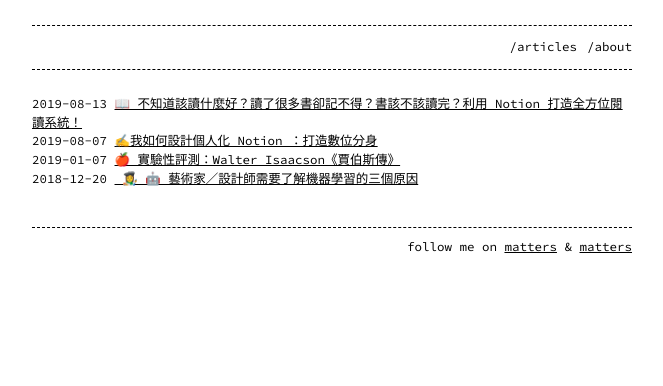
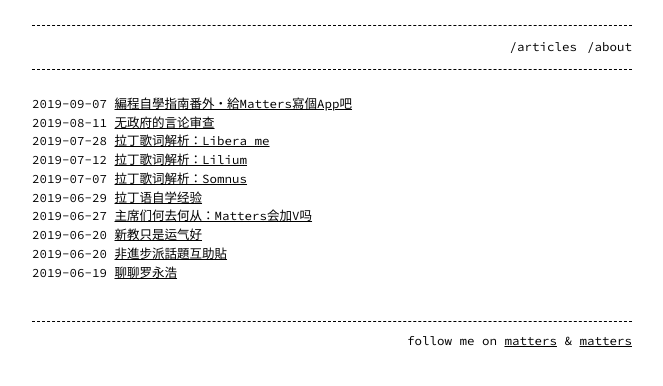
Before and after one commit to vibertthio/matters-third-party, a Jekyll site: the page built from index.md, in a window 1280 px wide. Shown: the top 386 px of the page, without its empty margins (308-971 px from the left). Built offline with Jekyll 4.4.1, drawn with Linux system fonts in a browser that asks for light colours.

Commit message:
update links

```diff
--- a/index.md
+++ b/index.md
@@ -4,10 +4,22 @@ layout: home
 permalink: /
 ---
 
-2019-08-13 [📖 不知道該讀什麼好？讀了很多書卻記不得？書該不該讀完？利用 Notion 打造全方位閱讀系統！](https://ipfs.io/ipfs/QmUyAsTqEcTWYgqteWEp1TbAPE49d1dggb5AQMeRtuhYuS)
+2019-09-07 [編程自學指南番外・給Matters寫個App吧](https://d26g9c7mfuzstv.cloudfront.net/ipfs/QmUi8UiSDHiFeGWvgrXB2VkK4WzxqWEWKGMSNKgvsZYJkn)
 
-2019-08-07 [✍️我如何設計個人化 Notion ：打造數位分身](https://ipfs.io/ipfs/QmPKRcptz2exAL1UYFLe5LqVk9EJGVMPHbuPZSq2x2T8Pt)
+2019-08-11 [无政府的言论审查](https://d26g9c7mfuzstv.cloudfront.net/ipfs/Qmf9AVrtG6PfKeFyFxjzXQNva6dNS3VCSWi5FcAGcTJX3g)
 
-2019-01-07 [🍎 實驗性評測：Walter Isaacson《賈伯斯傳》](https://ipfs.io/ipfs/QmQ8BvDAakN8ynvQ4C8vmLyAFDSdH2eGyZMtTrRmPSVamN)
+2019-07-28 [拉丁歌词解析：Libera me](https://d26g9c7mfuzstv.cloudfront.net/ipfs/QmQ5MqUwsc1wrg2Krpu2X8AyitRETsq4ucsakDiFohPPiT)
 
-2018-12-20 [ 👩‍🎨 🤖 藝術家／設計師需要了解機器學習的三個原因](https://ipfs.io/ipfs/QmPYNg9KrkwiRUU3BZwNDm6JUCwYtD77yX3VNzvoFJVf6n)
+2019-07-12 [拉丁歌词解析：Lilium](https://d26g9c7mfuzstv.cloudfront.net/ipfs/QmTWKpbKSzKNmdd6iNcicAWogcxDVJfX2EBenAj7Fvnyci)
+
+2019-07-07 [拉丁歌词解析：Somnus](https://d26g9c7mfuzstv.cloudfront.net/ipfs/QmV4fZfrWX9A8TmypvyQfuhqJUjynP6Nkm6qXPSqJJpV7Z)
+
+2019-06-29 [拉丁语自学经验](https://d26g9c7mfuzstv.cloudfront.net/ipfs/QmZB8LY2q8KbrSUavovpkBfuQTEQbrAvbgUZ4vizcCy2be)
+
+2019-06-27 [主席们何去何从：Matters会加V吗](https://d26g9c7mfuzstv.cloudfront.net/ipfs/QmbQj9P72MweYoGbcHXh6zCeiQ6PVwMnuu2TaAS9MrkSAz)
+
+2019-06-20 [新教只是运气好](https://d26g9c7mfuzstv.cloudfront.net/ipfs/QmZHZYx6U1UEReiRhkjPqwHgGtdSPmeYVqgZ79oU6Njdrd)
+
+2019-06-20 [非進步派話題互助貼](https://d26g9c7mfuzstv.cloudfront.net/ipfs/QmPC98PCBzVwE9czYkLaHjLsNbn8atJ7iN1FFkQxpyiKkx)
+
+2019-06-19 [聊聊罗永浩](https://d26g9c7mfuzstv.cloudfront.net/ipfs/QmdQrYFk5MkyPfZhvkqrKGi5YviQBETmsrxdyUrdjzPiJ5)
```
Also changed, not shown: crawl_matters.py (+6 -2 lines), graphl_query.txt (added, +7 -0 lines).
